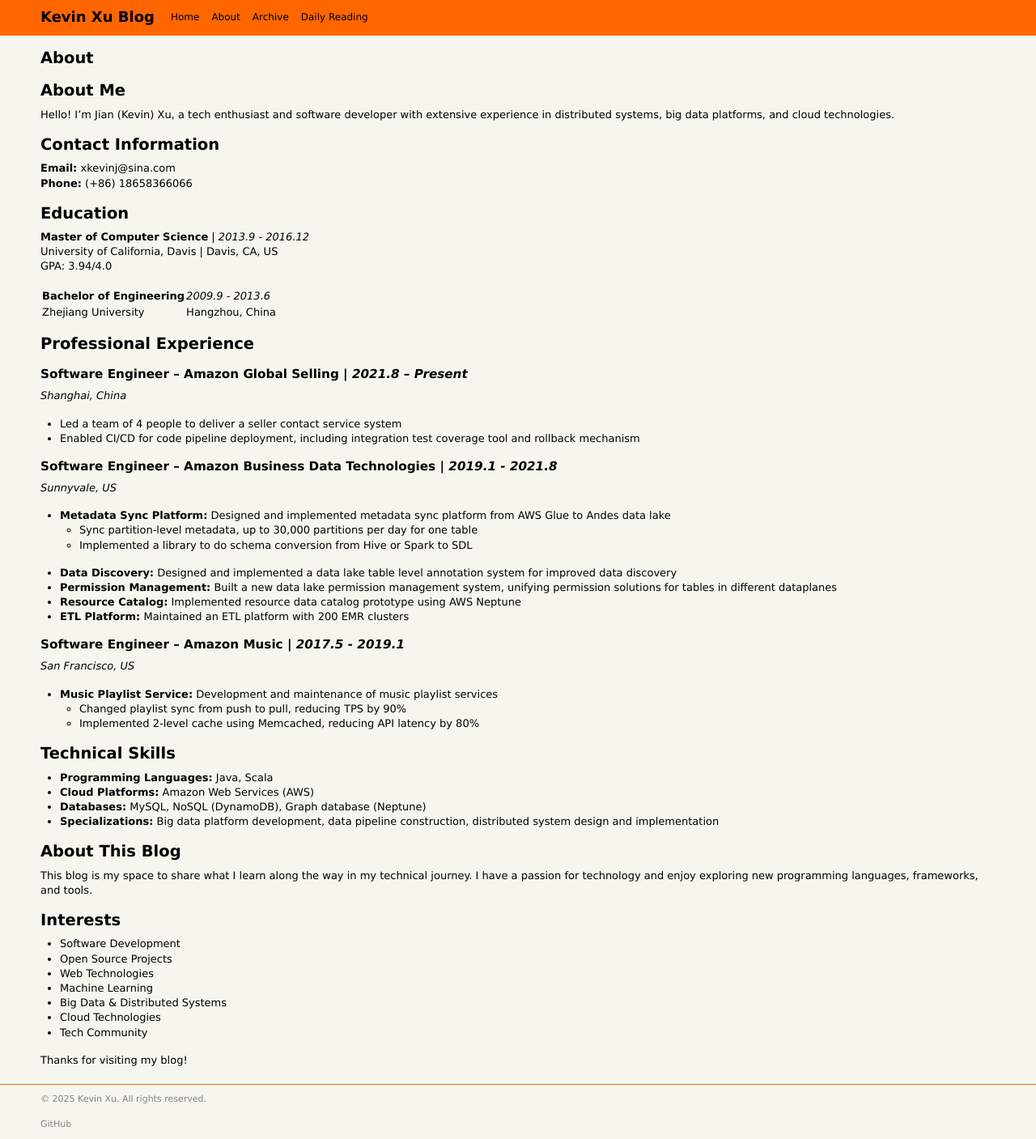
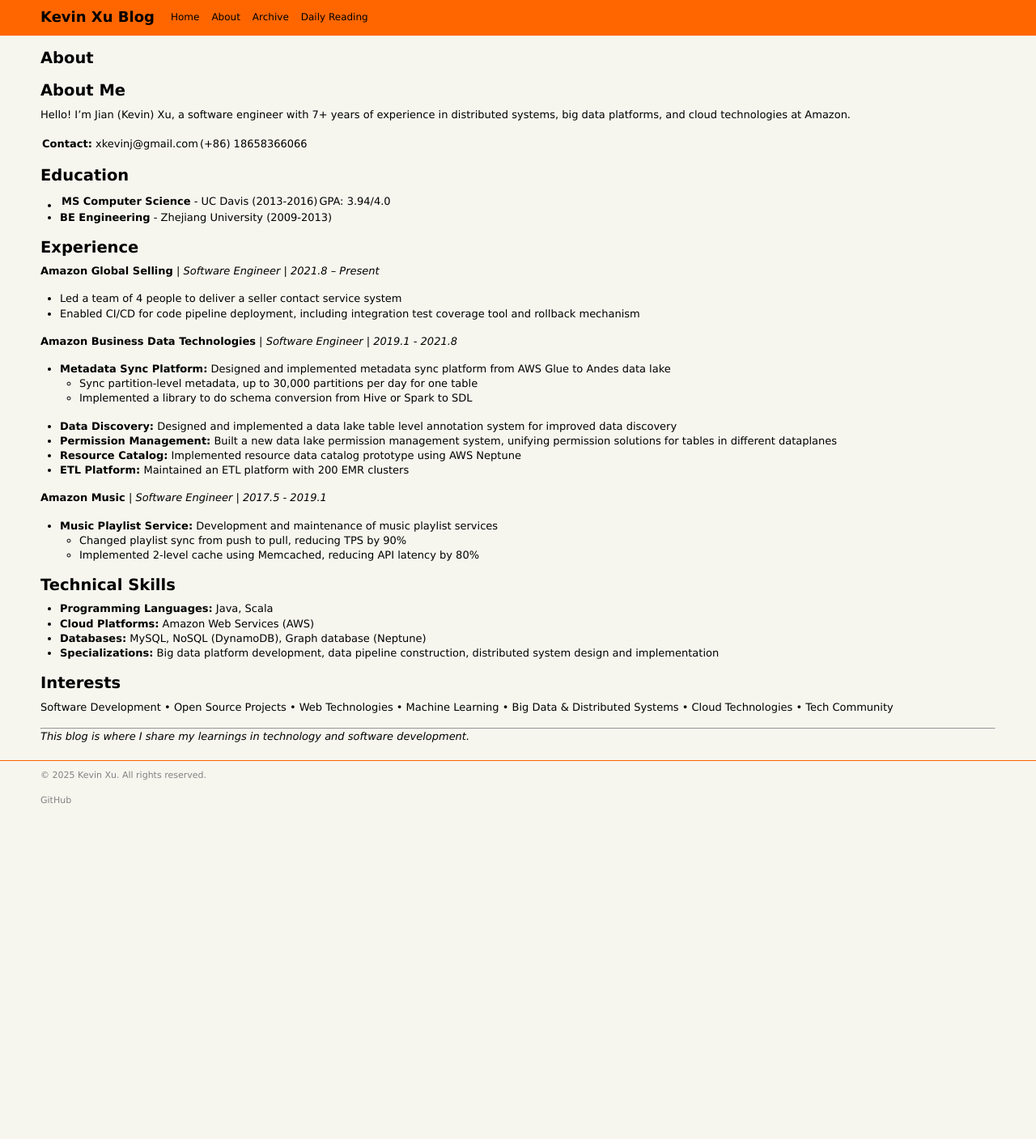
Before and after one commit to JKevinXu/github-blog, a Jekyll site: the page built from about.md, in a window 1280 px wide. Shown: the whole page at 81% size. Built offline with Jekyll 4.4.1, drawn with Linux system fonts in a browser that asks for light colours; after the commit the page ends 1007 px from its top, so only the background shows below that.

Commit message:
Refactor About Me Section: Update personal introduction, contact information, and professional experience. Add education details and enhance blog description for clarity.

```diff
--- a/about.md
+++ b/about.md
@@ -6,33 +6,21 @@
 
 # About Me
 
-Hello! I'm Jian (Kevin) Xu, a tech enthusiast and software developer with extensive experience in distributed systems, big data platforms, and cloud technologies.
+Hello! I'm Jian (Kevin) Xu, a software engineer with 7+ years of experience in distributed systems, big data platforms, and cloud technologies at Amazon.
 
-## Contact Information
-
-**Email:** [xkevinj@sina.com](mailto:xkevinj@sina.com)
-**Phone:** (+86) 18658366066
+**Contact:** [xkevinj@gmail.com](mailto:xkevinj@gmail.com) | (+86) 18658366066
 
 ## Education
+- **MS Computer Science** - UC Davis (2013-2016) | GPA: 3.94/4.0
+- **BE Engineering** - Zhejiang University (2009-2013)
 
-**Master of Computer Science** | *2013.9 - 2016.12*
-University of California, Davis | Davis, CA, US
-GPA: 3.94/4.0
+## Experience
 
-**Bachelor of Engineering** | *2009.9 - 2013.6*
-Zhejiang University | Hangzhou, China
-
-## Professional Experience
-
-### Software Engineer – Amazon Global Selling | *2021.8 – Present*
-*Shanghai, China*
-
+**Amazon Global Selling** | *Software Engineer* | *2021.8 – Present*
 - Led a team of 4 people to deliver a seller contact service system
 - Enabled CI/CD for code pipeline deployment, including integration test coverage tool and rollback mechanism
 
-### Software Engineer – Amazon Business Data Technologies | *2019.1 - 2021.8*
-*Sunnyvale, US*
-
+**Amazon Business Data Technologies** | *Software Engineer* | *2019.1 - 2021.8*
 - **Metadata Sync Platform:** Designed and implemented metadata sync platform from AWS Glue to Andes data lake
   - Sync partition-level metadata, up to 30,000 partitions per day for one table
   - Implemented a library to do schema conversion from Hive or Spark to SDL
@@ -41,32 +29,19 @@
 - **Resource Catalog:** Implemented resource data catalog prototype using AWS Neptune
 - **ETL Platform:** Maintained an ETL platform with 200 EMR clusters
 
-### Software Engineer – Amazon Music | *2017.5 - 2019.1*
-*San Francisco, US*
-
+**Amazon Music** | *Software Engineer* | *2017.5 - 2019.1*
 - **Music Playlist Service:** Development and maintenance of music playlist services
   - Changed playlist sync from push to pull, reducing TPS by 90%
   - Implemented 2-level cache using Memcached, reducing API latency by 80%
 
 ## Technical Skills
-
 - **Programming Languages:** Java, Scala
 - **Cloud Platforms:** Amazon Web Services (AWS)
 - **Databases:** MySQL, NoSQL (DynamoDB), Graph database (Neptune)
 - **Specializations:** Big data platform development, data pipeline construction, distributed system design and implementation
 
-## About This Blog
+## Interests
+Software Development • Open Source Projects • Web Technologies • Machine Learning • Big Data & Distributed Systems • Cloud Technologies • Tech Community
 
-This blog is my space to share what I learn along the way in my technical journey. I have a passion for technology and enjoy exploring new programming languages, frameworks, and tools.
-
-## Interests
-
-- Software Development
-- Open Source Projects
-- Web Technologies
-- Machine Learning
-- Big Data & Distributed Systems
-- Cloud Technologies
-- Tech Community
-
-Thanks for visiting my blog!
+---
+*This blog is where I share my learnings in technology and software development.*
```
